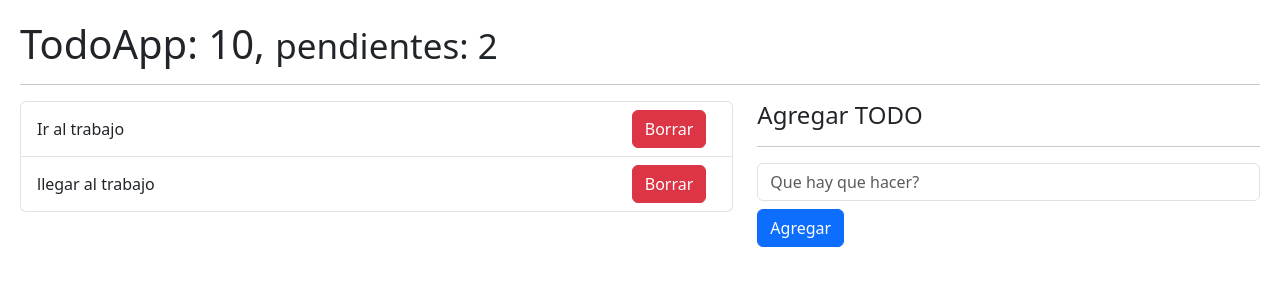
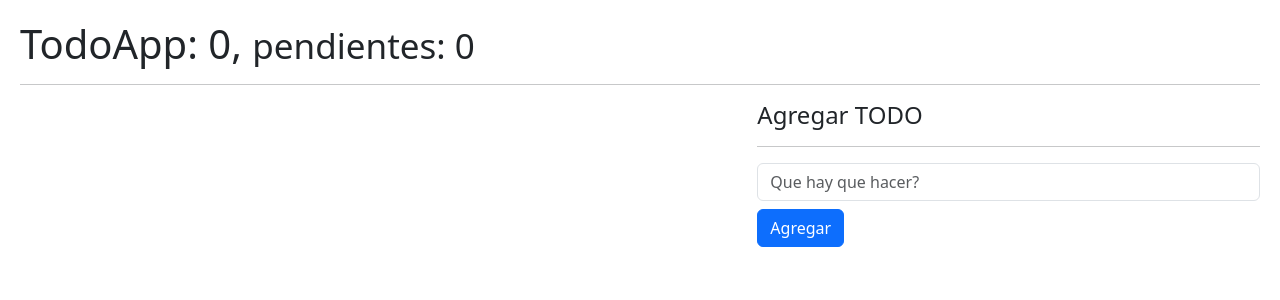
Before and after one commit to rohatiro/05-hookapp, a React (Vite) app: page / in a window 1280 px wide. Shown: the top 300 px of the page. Built offline with nearby package versions, Linux system fonts and the light colour scheme.

Commit message:
class - useReducer 3

```diff
--- a/src/08-useReducer/TodoApp.jsx
+++ b/src/08-useReducer/TodoApp.jsx
@@ -1,49 +1,23 @@
-import { useReducer } from "react"
-import { todoReducer } from "./todoReducer";
 import { TodoList } from "./TodoList";
 import { TodoAdd } from "./TodoAdd";
-
-const initialState = [
-    {
-        id: new Date().getTime(),
-        description: 'Ir al trabajo',
-        done: false
-    },
-    {
-        id: new Date().getTime() + 1000,
-        description: 'llegar al trabajo',
-        done: false,
-    }
-];
+import { useTodo } from "../hooks";
 
 export const TodoApp = () => {
 
-    const [ todos, dispatchTodo ] = useReducer(todoReducer, initialState);
-
-    // TODO componentes
-    // 1 - TODO List
-    // 2 - TODO Item
-    // 3 - TODO Add
-
-    const handleAddTodo = (newTodo) => {
-        dispatchTodo({
-            type: 'add',
-            payload: newTodo
-        })
-    };
+    const { todos, handleAddTodo, handleRemoveTodo, handleToggleTodo, todosCount, pendingTodosCount } = useTodo();
 
     return (
         <>
-        <h1>TodoApp: 10, <small>pendientes: 2</small></h1>
+        <h1>TodoApp: { todosCount }, <small>pendientes: { pendingTodosCount }</small></h1>
         <hr />
 
         <div className="row">
             <div className="col-7">
-                <TodoList todos={ todos } />
+                <TodoList todos={ todos } removeTodo={ handleRemoveTodo } onToggleTodo={ handleToggleTodo } />
             </div>
 
             <div className="col-5">
-                <TodoAdd addTodo={ handleAddTodo }/>
+                <TodoAdd addTodo={ handleAddTodo } />
             </div>
         </div>
 
--- a/src/08-useReducer/TodoItem.jsx
+++ b/src/08-useReducer/TodoItem.jsx
@@ -1,8 +1,14 @@
-export const TodoItem = ({ todo }) => {
+export const TodoItem = ({ todo, removeTodo, onToggleTodo }) => {
     return (
         <li className="list-group-item d-flex justify-content-between">
-            <span className="align-self-center">{todo.description}</span>
-            <button className="btn btn-danger">Borrar</button>
+            <span
+                className={ `align-self-center${ todo.done ? ' text-decoration-line-through' : '' }` }
+                onClick={ () => onToggleTodo(todo.id)}
+            >{todo.description}</span>
+            <button
+                className="btn btn-danger"
+                onClick={ () => removeTodo(todo.id) }
+            >Borrar</button>
         </li>
     )
 }
--- a/src/08-useReducer/TodoList.jsx
+++ b/src/08-useReducer/TodoList.jsx
@@ -1,10 +1,17 @@
 import { TodoItem } from "./TodoItem"
 
-export const TodoList = ({ todos = [] }) => {
+export const TodoList = ({ todos = [], removeTodo, onToggleTodo }) => {
     return (
         <ul className="list-group">
             {
-                todos.map(todo => (<TodoItem key={ todo.id } todo={ todo } />))
+                todos.map(todo => (
+                    <TodoItem
+                        key={ todo.id }
+                        todo={ todo }
+                        removeTodo={ removeTodo }
+                        onToggleTodo={ onToggleTodo }
+                    />
+                ))
             }
         </ul>
     )
--- a/src/08-useReducer/todoReducer.js
+++ b/src/08-useReducer/todoReducer.js
@@ -2,6 +2,16 @@ export const todoReducer = ( initialState, action ) => {
     switch( action.type ) {
         case 'add':
             return [ ...initialState, action.payload ];
+
+        case 'remove':
+            return initialState.filter((todo) => todo.id !== action.payload);
+
+        case 'toggle':
+            return initialState.map( (todo) => {
+                if(todo.id === action.payload) return { ...todo, done: !todo.done };
+                return todo;
+            })
+
         default:
             return initialState;
     }
--- a/src/hooks/index.js
+++ b/src/hooks/index.js
@@ -1,3 +1,4 @@
 export * from './useCounter';
 export * from './useFetch';
 export * from './useForm';
+export * from './useTodo';
--- /dev/null
+++ b/src/hooks/useTodo.js
@@ -0,0 +1,55 @@
+import { useEffect, useReducer } from "react";
+import { todoReducer } from "./../08-useReducer/todoReducer";
+
+const initialState = [
+    // {
+    //     id: new Date().getTime(),
+    //     description: 'Ir al trabajo',
+    //     done: false
+    // },
+];
+
+const init = () => {
+    return JSON.parse(localStorage.getItem('todos') ) || [];
+}
+
+export const useTodo = () => {
+    const [ todos, dispatchTodo ] = useReducer(todoReducer, initialState, init);
+
+    const handleAddTodo = (newTodo) => {
+        dispatchTodo({
+            type: 'add',
+            payload: newTodo
+        })
+    };
+
+    const handleRemoveTodo = (todoId) => {
+        // console.log(todoId);
+        dispatchTodo({
+            type: 'remove',
+            payload: todoId
+        })
+    };
+
+    const handleToggleTodo = (todoId) => {
+        // console.log(todoId);
+        dispatchTodo({
+            type: 'toggle',
+            payload: todoId
+        })
+    };
+
+    useEffect(() => {
+        // console.log(todos);
+        localStorage.setItem( 'todos', JSON.stringify(todos));
+    }, [ todos ]);
+
+    return {
+        todos,
+        handleAddTodo,
+        handleRemoveTodo,
+        handleToggleTodo,
+        todosCount: todos.length,
+        pendingTodosCount: todos.filter( t => !t.done).length,
+    }
+}
```
